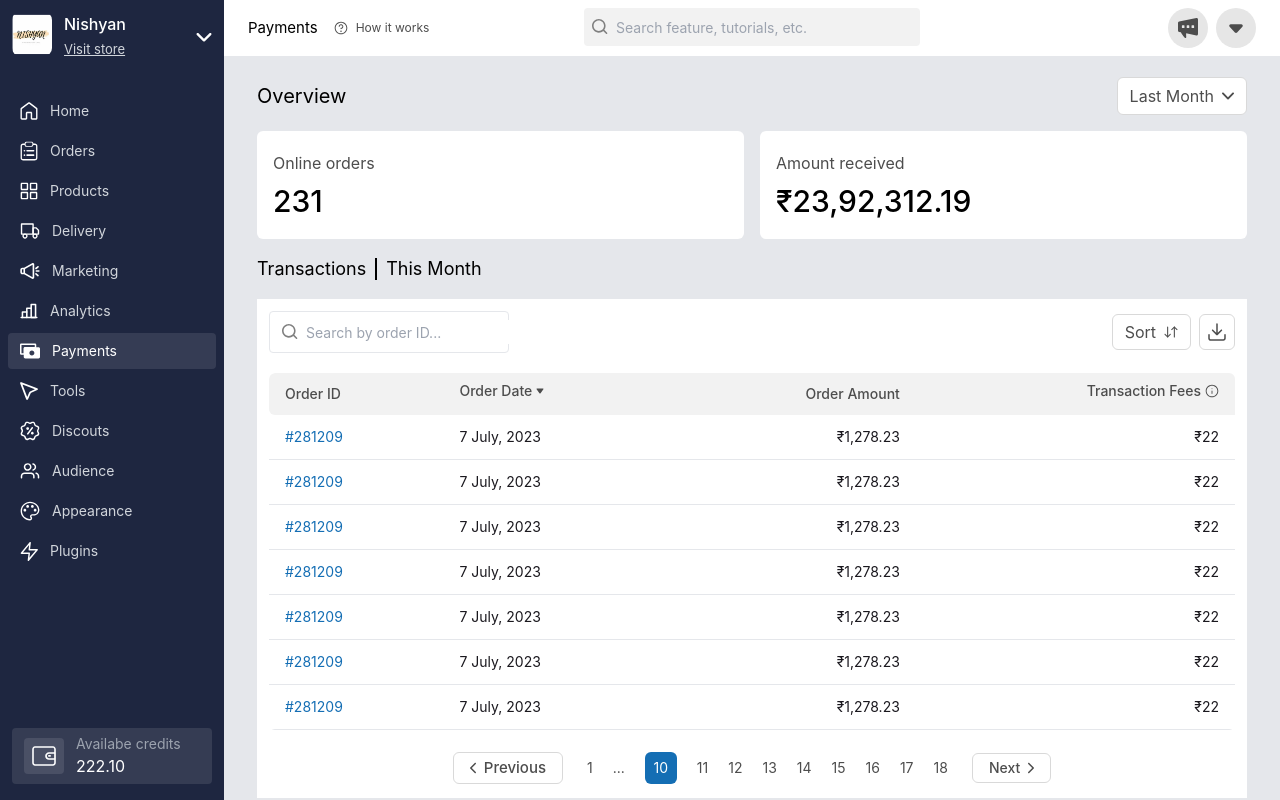
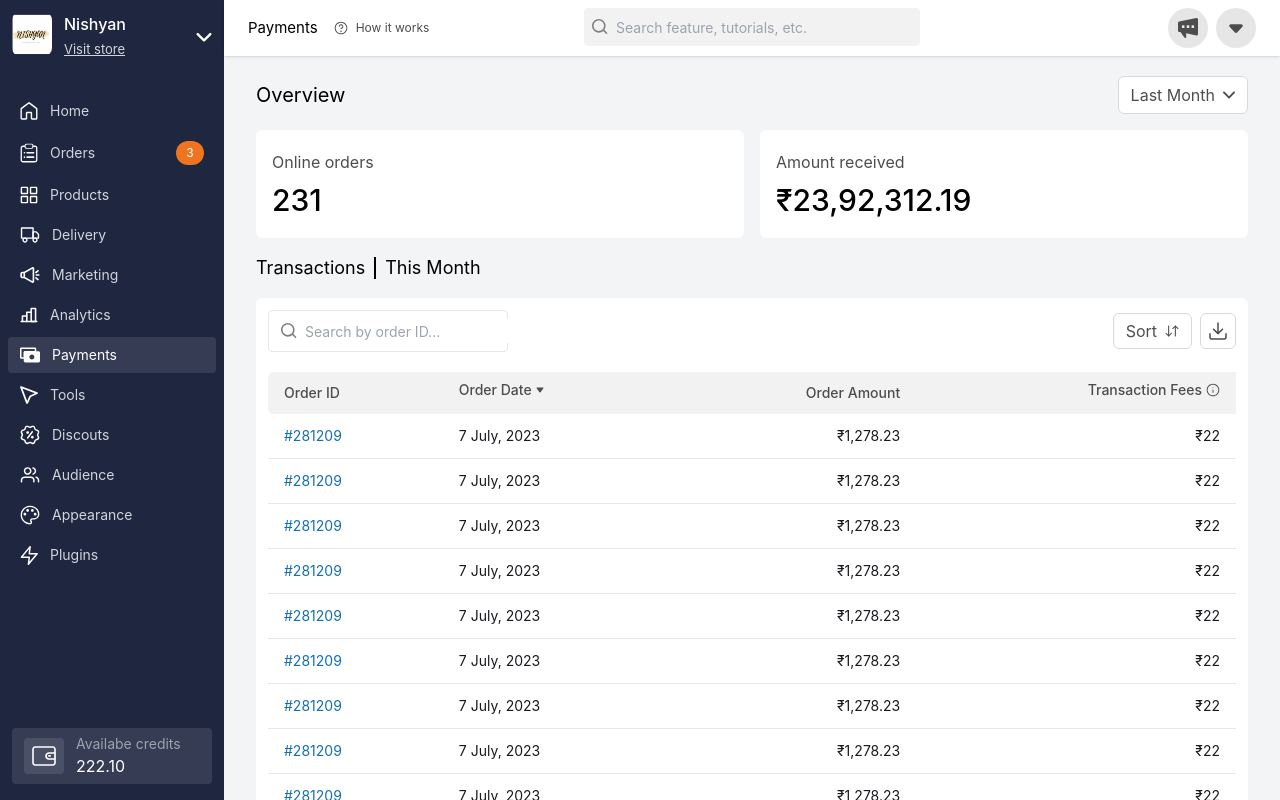
Before and after one commit to ChetanXpro/payout-dashboard, a React (Vite) app: page / in a window 1280 px wide. Built offline with nearby package versions, Linux system fonts and the light colour scheme; a web font is replaced by a local one.

Commit message:
fix: styles

```diff
--- a/src/App.tsx
+++ b/src/App.tsx
@@ -3,7 +3,7 @@
 import React, { useState } from "react";
 import Header from "./components/Layout/Header";
 import Sidebar from "./components/Layout/Sidebar";
-import CashFreeDashboard from "./components/CashFree/CashFreeDashboard";
+import CashFreeDashboard from "./pages/CashFreeDashboard";
 
 // import ComponentA from "./components/ComponentA";
 // import ComponentB from "./components/ComponentB";
@@ -25,12 +25,12 @@ const App: React.FC = () => {
         selectedComponent={selectedComponent}
       />
 
-      <div className="flex-1  flex flex-col overflow-hidden">
+      <div className="flex-1  flex flex-col ">
         {/* Header */}
         <Header />
 
         {/* Main content area */}
-        <main className="flex-1 overflow-x-hidden p-5 overflow-y-auto bg-gray-200">
+        <main className="flex-1  p-5 overflow-y-auto ">
           {/* {selectedComponent} */}
           <CashFreeDashboard />
         </main>
--- a/src/components/Layout/Sidebar.tsx
+++ b/src/components/Layout/Sidebar.tsx
@@ -29,6 +29,7 @@ const SideBarItems = [
     icon: <HomeIcon />,
     link: "/",
     children: [],
+    totalNotifications: 0,
   },
   {
     name: "Orders",
@@ -48,6 +49,7 @@ const SideBarItems = [
         link: "/orders/abondoned",
       },
     ],
+    totalNotifications: 3,
   },
 
   {
@@ -55,53 +57,62 @@ const SideBarItems = [
     icon: <ProductsIcon />,
     link: "/",
     children: [],
+    totalNotifications: 0,
   },
   {
     name: "Delivery",
     icon: <DeliveryIcon />,
     link: "/",
     children: [],
+    totalNotifications: 0,
   },
   {
     name: "Marketing",
     icon: <MarketingIcon />,
     link: "/",
     children: [],
+    totalNotifications: 0,
   },
   {
     name: "Analytics",
     icon: <AnalyticsIcon />,
     link: "/",
     children: [],
+    totalNotifications: 0,
   },
   {
     name: "Payments",
     icon: <PayoutsIcon />,
     link: "/",
     children: [],
+    totalNotifications: 0,
   },
   {
     name: "Tools",
     icon: <ToolsIcon />,
     link: "/",
     children: [],
+    totalNotifications: 0,
   },
   {
     name: "Discouts",
     icon: <DiscountsIcon />,
     link: "/",
     children: [],
+    totalNotifications: 0,
   },
   {
     name: "Audience",
     icon: <AudienceIcon />,
     link: "/",
     children: [],
+    totalNotifications: 0,
   },
   {
     name: "Appearance",
     icon: <AppearanceIcon />,
     link: "/",
+    totalNotifications: 0,
     children: [],
   },
   {
@@ -109,6 +120,7 @@ const SideBarItems = [
     icon: <PluginsIcon />,
     link: "/",
     children: [],
+    totalNotifications: 0,
   },
 ];
 
@@ -159,10 +171,26 @@ const Sidebar: React.FC<SidebarProps> = ({
                 onClick={() => onButtonClick(item.name)}
               >
                 <div className="flex items-center  w-full gap-3">
-                  {item.icon}
-                  <a href="#" className="text-sm">
-                    {item.name}
-                  </a>
+                  {item.totalNotifications === 0 ? (
+                    <div className="flex items-center w-ful gap-3">
+                      {item.icon}
+                      <a href="#" className={`text-sm`}>
+                        {item.name}
+                      </a>
+                    </div>
+                  ) : (
+                    <div className="flex items-center justify-between w-full">
+                      <div className="flex items-center w-ful gap-3">
+                        {item.icon}
+                        <a href="#" className={`text-sm`}>
+                          {item.name}
+                        </a>
+                      </div>
+                      <p className="text-xs text-white bg-[#EE741F] flex items-center justify-center  rounded-full w-7 h-6">
+                        {item.totalNotifications}
+                      </p>
+                    </div>
+                  )}
                 </div>
               </li>
               {item?.children?.length !== 0 &&
--- a/src/index.css
+++ b/src/index.css
@@ -25,7 +25,7 @@
 @tailwind utilities;
 
 .custom-vertical-bar {
-    border-left: 2px solid ; /* Adjust the color and style as needed */
-    height: 1.2em; /* Adjust the height as needed */
-    margin: 0 0.5em; /* Adjust the margins as needed */
+    border-left: 2px solid ;
+    height: 1.2em;
+    margin: 0 0.5em;
   }
--- a/src/components/CashFree/CashFreeDashboard.tsx
+++ b/src/pages/CashFreeDashboard/index.tsx
@@ -1,4 +1,3 @@
-import React from "react";
 import {
   DownloadIcon,
   InfoIcon,
@@ -6,11 +5,25 @@ import {
   SortIcon,
   TriangleIcon,
 } from "../../assets/Icons/Icons";
-import SearchBar from "../SearchBar";
-import Pagination from "./Pagination";
+import SearchBar from "../../components/SearchBar";
+import Pagination from "../../components/CashFree/Pagination";
 
 const CashFreeDashboard = () => {
   const ordersData = [
+    {
+      orderId: "#281209",
+      orderDate: "7 July, 2023",
+      orderAmount: "₹1,278.23",
+      transactionFees: "₹22",
+    },
+
+    {
+      orderId: "#281209",
+      orderDate: "7 July, 2023",
+      orderAmount: "₹1,278.23",
+      transactionFees: "₹22",
+    },
+
     {
       orderId: "#281209",
       orderDate: "7 July, 2023",
@@ -23,12 +36,59 @@ const CashFreeDashboard = () => {
       orderAmount: "₹1,278.23",
       transactionFees: "₹22",
     },
+
     {
       orderId: "#281209",
       orderDate: "7 July, 2023",
       orderAmount: "₹1,278.23",
       transactionFees: "₹22",
     },
+    {
+      orderId: "#281209",
+      orderDate: "7 July, 2023",
+      orderAmount: "₹1,278.23",
+      transactionFees: "₹22",
+    },
+
+    {
+      orderId: "#281209",
+      orderDate: "7 July, 2023",
+      orderAmount: "₹1,278.23",
+      transactionFees: "₹22",
+    },
+    {
+      orderId: "#281209",
+      orderDate: "7 July, 2023",
+      orderAmount: "₹1,278.23",
+      transactionFees: "₹22",
+    },
+
+    {
+      orderId: "#281209",
+      orderDate: "7 July, 2023",
+      orderAmount: "₹1,278.23",
+      transactionFees: "₹22",
+    },
+    {
+      orderId: "#281209",
+      orderDate: "7 July, 2023",
+      orderAmount: "₹1,278.23",
+      transactionFees: "₹22",
+    },
+
+    {
+      orderId: "#281209",
+      orderDate: "7 July, 2023",
+      orderAmount: "₹1,278.23",
+      transactionFees: "₹22",
+    },
+    {
+      orderId: "#281209",
+      orderDate: "7 July, 2023",
+      orderAmount: "₹1,278.23",
+      transactionFees: "₹22",
+    },
+
     {
       orderId: "#281209",
       orderDate: "7 July, 2023",
@@ -49,17 +109,10 @@ const CashFreeDashboard = () => {
       transactionFees: "₹22",
     },
 
-    {
-      orderId: "#281209",
-      orderDate: "7 July, 2023",
-      orderAmount: "₹1,278.23",
-      transactionFees: "₹22",
-    },
-
     // Add more orders as needed
   ];
   return (
-    <div className="border flex flex-col px-3 gap-4  h-full ">
+    <div className=" flex flex-col px-3 gap-4   h-full ">
       <div className="flex justify-between items-center">
         <p className="text-xl">Overview</p>
         <div className="text-base cursor-pointer  bg-white  border border-[#D9D9D9] py-1.5 px-3 text-[#4D4D4D] font-normal rounded-md flex gap-2 items-center">
@@ -82,7 +135,7 @@ const CashFreeDashboard = () => {
         <div className="custom-vertical-bar mx-2"></div>
         <p>This Month</p>
       </div>
-      <div className="bg-white h-full p-3 flex flex-col justify-between gap-5">
+      <div className="bg-white  rounded-md h-full p-3 flex flex-col justify-between gap-5">
         <div className="flex w-full items-center  justify-between">
           <div className="w-[15rem]">
             <SearchBar
@@ -101,10 +154,10 @@ const CashFreeDashboard = () => {
             </div>
           </div>
         </div>
-        <div className="overflow-x-scroll rounded-md  ">
-          <table className="min-w-full  ">
-            <thead className="">
-              <tr className="  rounded-md  bg-[#F2F2F2]     ">
+        <div className=" h-[18rem] md:h-full overflow-y-auto    ">
+          <table className="min-w-full     ">
+            <thead className="  rounded-lg">
+              <tr className="  rounded-md  bg-[#F2F2F2] ">
                 <th className="py-[11px] rounded-s-md   px-4  font-medium text-[#4D4D4D] text-sm  text-start ">
                   Order ID
                 </th>
@@ -126,10 +179,10 @@ const CashFreeDashboard = () => {
                 </th>
               </tr>
             </thead>
-            <tbody className=" ">
+            <tbody className=" overflow-y-auto ">
               {ordersData.map((order) => (
-                <tr className=" p-3 text-sm px-10 rounded-md    ">
-                  <td className="py-[12px]  px-4  text-sm border-b    text-[#146EB4]  ">
+                <tr className=" p-3  text-sm px-10 rounded-md     ">
+                  <td className="py-[12px]  px-4  text-sm border-b     text-[#146EB4]  ">
                     {order.orderId}
                   </td>
                   <td className="py-[12px] px-4 text-sm border-b  text-[#1A181E]  ">
@@ -157,6 +210,7 @@ const CashFreeDashboard = () => {
             />
           </div>
         </div>
+        <div className="bg-[]"></div>
       </div>
     </div>
   );
--- a/src/pages/Dashboard/dashboard.tsx
+++ /dev/null
@@ -1,14 +0,0 @@
-// components/Header.tsx
-
-import React from "react";
-
-const Header: React.FC = () => {
-  return (
-    <header className="bg-white shadow">
-      {/* Header content goes here */}
-      <div className="p-4">Header Content</div>
-    </header>
-  );
-};
-
-export default Header;
```
Also changed, not shown: public/Navbar/Image.png (deleted).
